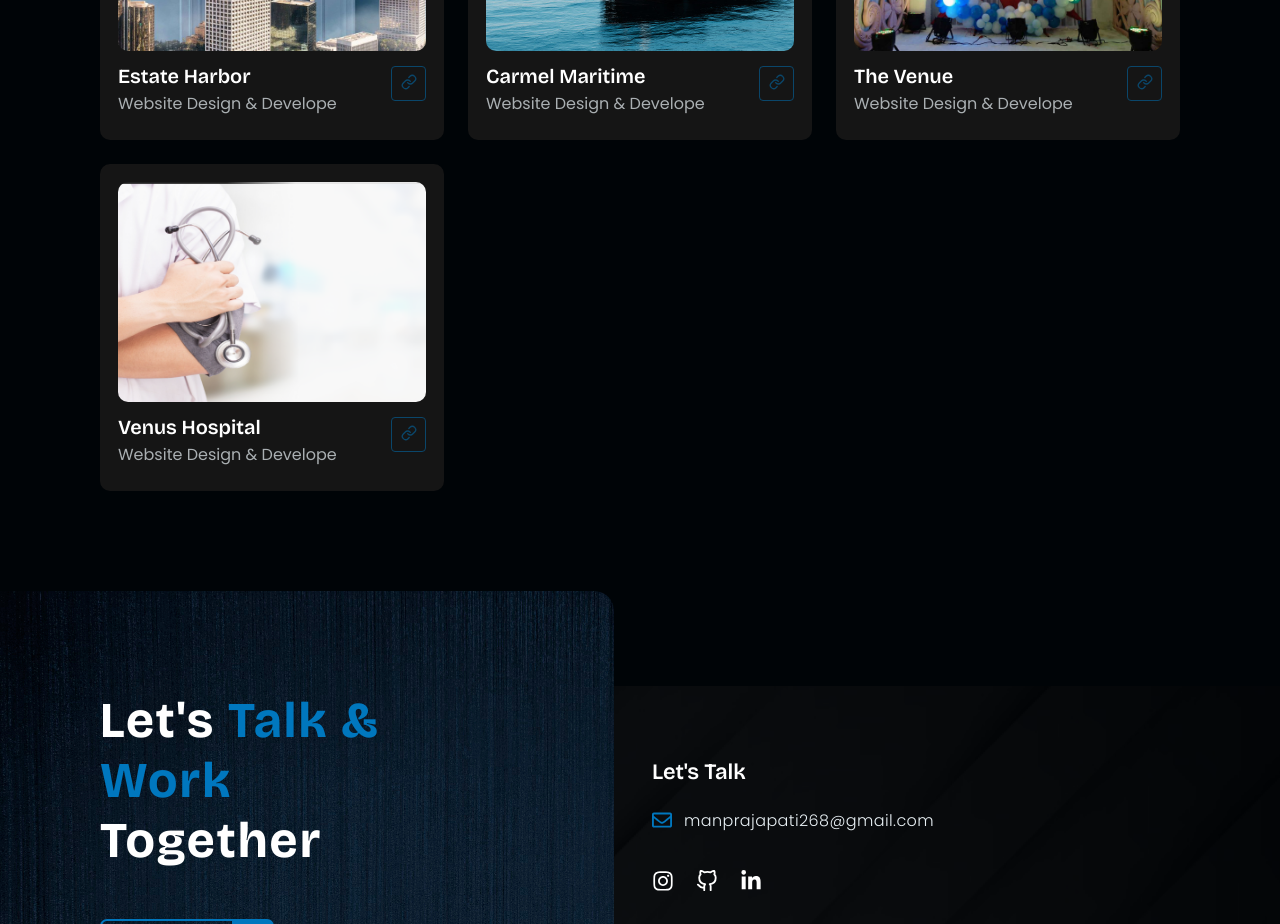
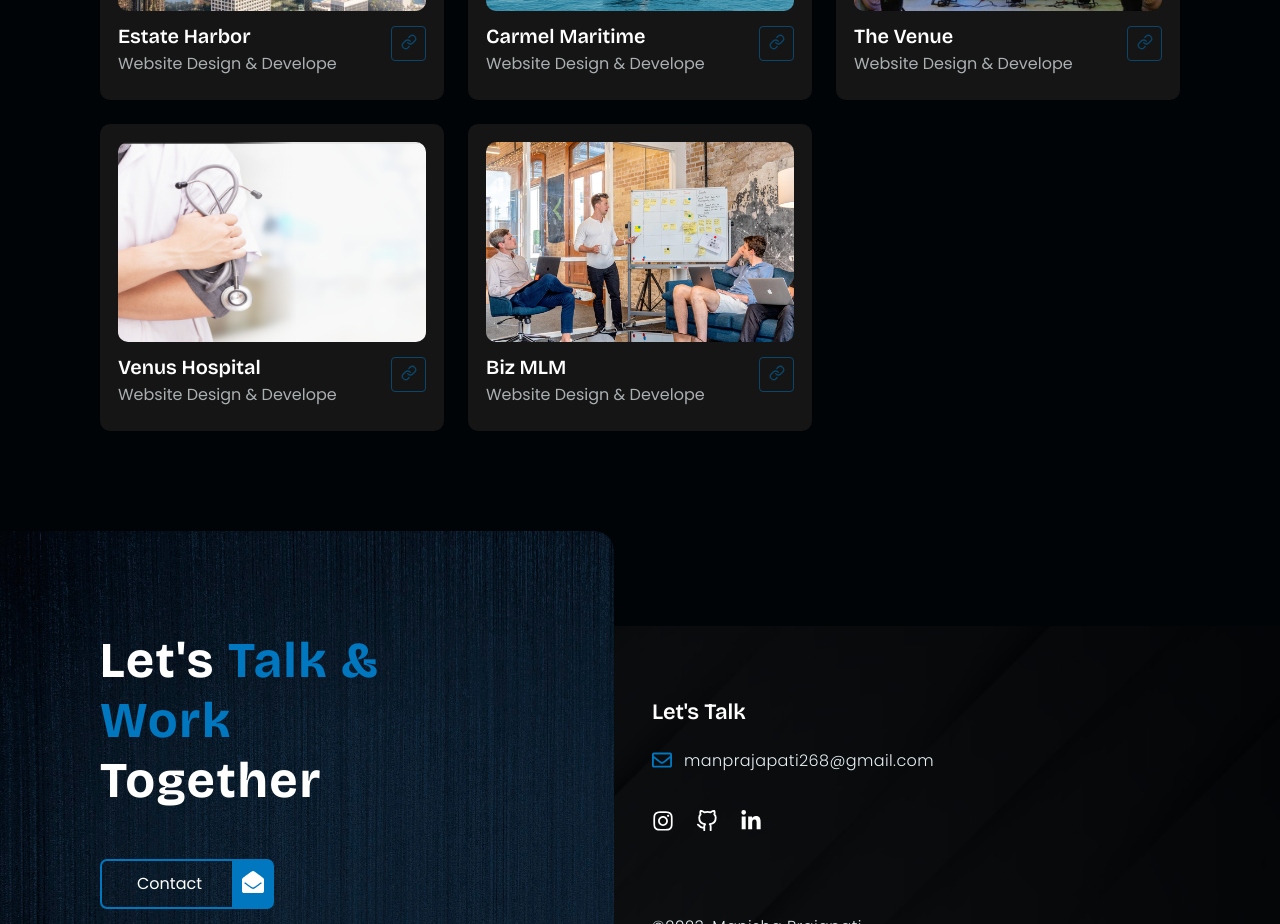
Before and after one commit to manishaprajapati-27/portfolio-2, a React (Create React App) app: page /work in a window 1280 px wide. Shown: the part 2460-3384 px from the top of the page. Built offline with nearby package versions, Linux system fonts and the light colour scheme.

Commit message:
add image

```diff
--- a/src/assets/scss/pages/_home.scss
+++ b/src/assets/scss/pages/_home.scss
@@ -338,7 +338,7 @@
       border-radius: 10px;
       overflow: hidden;
       margin-bottom: 15px;
-      height: 220px;
+      height: 200px;
 
       //   @media (max-width: v.$md-breakpoint) {
       //   }
@@ -349,10 +349,10 @@
         object-position: center;
         transition: 0.5s all ease;
 
-        @media (max-width: v.$lg-breakpoint) {
-          height: auto;
-          border-radius: 10px;
-        }
+        // @media (max-width: v.$lg-breakpoint) {
+        //   height: auto;
+        //   border-radius: 10px;
+        // }
       }
     }
 
--- a/src/constants/images.jsx
+++ b/src/constants/images.jsx
@@ -24,6 +24,7 @@ import Estate from "../assets/images/office-project/estate-harbor.jpg";
 import Carmel from "../assets/images/office-project/carmel-maritime.jpg";
 import Venue from "../assets/images/office-project/the-venue.jpg";
 import Venus from "../assets/images/office-project/venus-hospital.png";
+import BizMLM from "../assets/images/office-project/biz-mlm.jpg";
 
 // Skills
 import html from "../assets/images/skills/html.png";
@@ -54,6 +55,7 @@ export {
   Estate,
   Venue,
   Venus,
+  BizMLM,
   html,
   css,
   js,
--- a/src/pages/Work/OfficeProjects.jsx
+++ b/src/pages/Work/OfficeProjects.jsx
@@ -1,7 +1,7 @@
 import React from "react";
 import { Link } from "react-router-dom";
 import { FiLink } from "react-icons/fi";
-import { Estate, Carmel, Venue, Venus } from "../../constants/images";
+import { Estate, Carmel, Venue, Venus, BizMLM } from "../../constants/images";
 
 const OfficeProjects = () => {
   //   const pageStart = () => {
@@ -98,6 +98,26 @@ const OfficeProjects = () => {
               </div>
             </div>
           </div>
+          <div className="col-lg-4 col-md-6 col-sm-12">
+            <div className="card">
+              <div className="image">
+                <img src={BizMLM} alt="Biz MLM" />
+              </div>
+              <div className="text">
+                <h3>Biz MLM</h3>
+                <h5>Website Design & Develope</h5>
+                <div className="link-btns">
+                  <Link
+                    to="https://bizmlm.in/"
+                    target="_blank"
+                    className="arrow"
+                  >
+                    <FiLink />
+                  </Link>
+                </div>
+              </div>
+            </div>
+          </div>
         </div>
       </div>
     </section>
```
Also changed, not shown: src/assets/images/office-project/biz-mlm.jpg (added).
